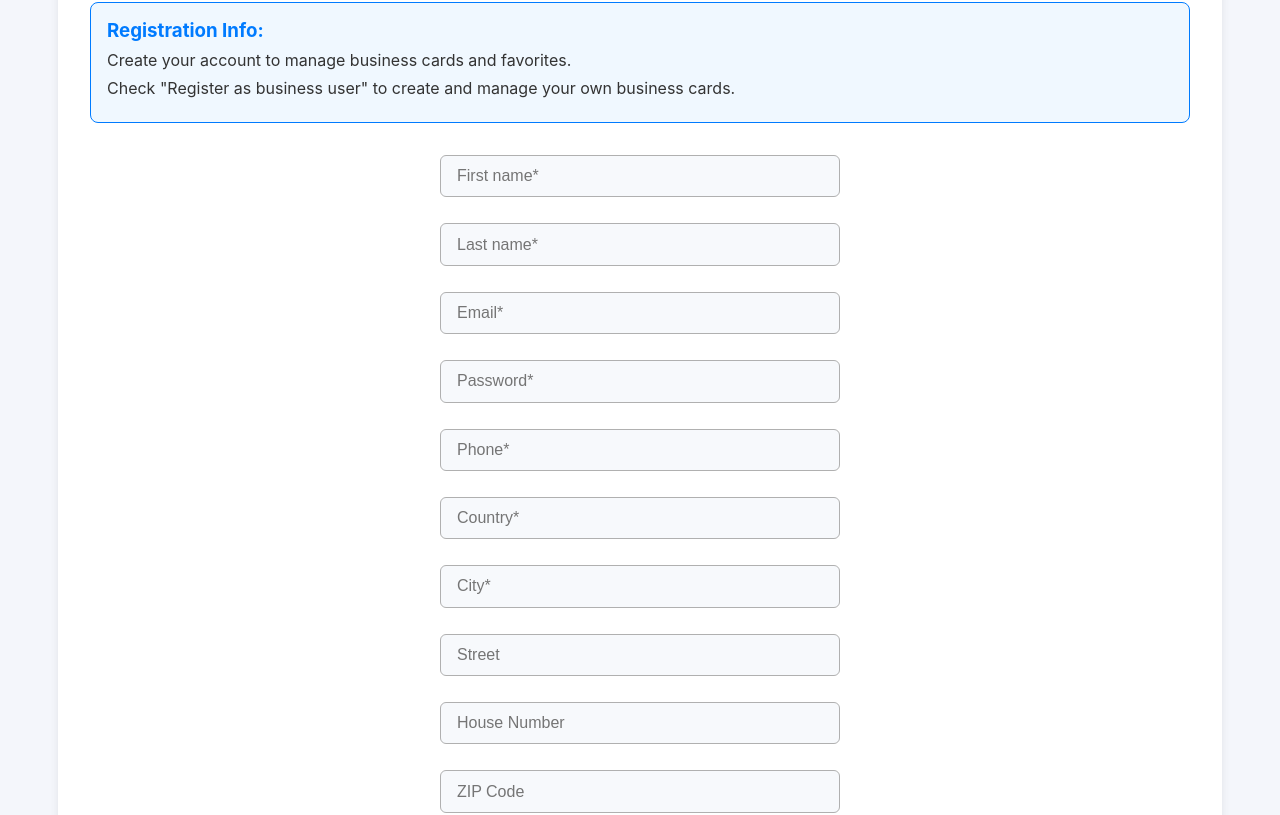
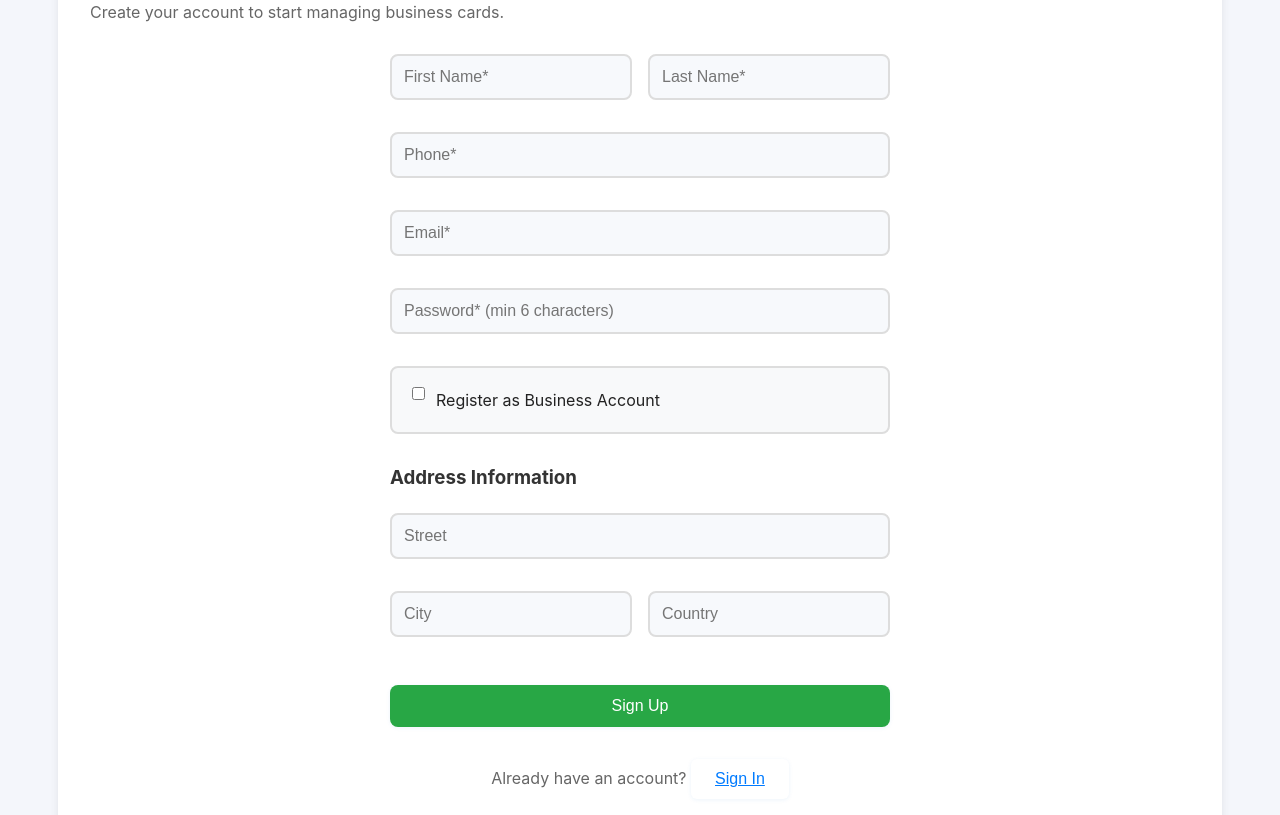
Before and after one commit to Alon03f/ReactProject, a React (Vite) app: page /#/register in a window 1280 px wide. Shown: the part 213-1028 px from the top of the page. Built offline with nearby package versions, Linux system fonts and the light colour scheme; no server answers; sample sign-in values are in the browser's storage.

Commit message:
Update RegisterPage.jsx

```diff
--- a/src/components/pages/RegisterPage.jsx
+++ b/src/components/pages/RegisterPage.jsx
@@ -3,30 +3,28 @@ import { useNavigate } from "react-router-dom";
 import { ApiService } from "../api";
 
 function RegisterPage({ onRegister }) {
-    const navigate = useNavigate();
-    const [loading, setLoading] = useState(false);
-    const [error, setError] = useState("");
     const [formData, setFormData] = useState({
         firstName: "",
         lastName: "",
+        phone: "",
         email: "",
         password: "",
-        phone: "",
-        country: "",
-        city: "",
-        street: "",
-        houseNumber: "",
-        zip: "",
         isBusiness: false,
         ceoName: "",
-        companyName: ""
+        companyName: "",
+        street: "",
+        city: "",
+        country: ""
     });
+    const [loading, setLoading] = useState(false);
+    const [error, setError] = useState("");
+    const navigate = useNavigate();
 
     const handleChange = (e) => {
         const { name, value, type, checked } = e.target;
-        setFormData((prev) => ({
+        setFormData(prev => ({
             ...prev,
-            [name]: type === "checkbox" ? checked : value
+            [name]: type === 'checkbox' ? checked : value
         }));
         setError("");
     };
@@ -37,181 +35,218 @@ function RegisterPage({ onRegister }) {
         setError("");
 
         try {
-            const newUser = await ApiService.registerUser(formData);
+            if (formData.password.length < 6) {
+                throw new Error("Password must be at least 6 characters long");
+            }
 
-            const localUsers = JSON.parse(localStorage.getItem("users")) || [];
-            localUsers.push(newUser);
-            localStorage.setItem("users", JSON.stringify(localUsers));
-            localStorage.setItem("user", JSON.stringify(newUser));
-
-            if (onRegister) onRegister(newUser);
+            const user = await ApiService.registerUser(formData);
+            onRegister(user);
             navigate("/");
         } catch (error) {
-            console.error("Registration failed:", error);
-            setError("Registration failed. Please try again.");
+            setError(error.message || "Registration failed. Please try again.");
         } finally {
             setLoading(false);
         }
     };
 
-    if (loading) {
-        return (
-            <main>
-                <div style={{ textAlign: 'center' }}>
-                    <h1>Creating Account...</h1>
-                    <div style={{
-                        width: '40px',
-                        height: '40px',
-                        border: '3px solid #333',
-                        borderTop: '3px solid #007bff',
-                        borderRadius: '50%',
-                        animation: 'spin 1s linear infinite',
-                        margin: '2rem auto'
-                    }}></div>
-                    <style>{`
-                        @keyframes spin {
-                            0% { transform: rotate(0deg); }
-                            100% { transform: rotate(360deg); }
-                        }
-                    `}</style>
-                </div>
-            </main>
-        );
-    }
-
     return (
         <main>
-            <h1>REGISTER</h1>
-            <div style={{
-                backgroundColor: '#f0f8ff',
-                border: '1px solid #007bff',
-                padding: '1rem',
-                borderRadius: '8px',
-                marginBottom: '2rem',
-                color: '#333'
+            <h1>Sign Up</h1>
+            <p style={{ color: '#666', marginBottom: '2rem' }}>
+                Create your account to start managing business cards.
+            </p>
+
+            <form onSubmit={handleSubmit} style={{
+                display: "flex",
+                flexDirection: "column",
+                gap: "1rem",
+                maxWidth: "500px",
+                margin: "0 auto"
             }}>
-                <h3 style={{ margin: '0 0 0.5rem 0', color: '#007bff' }}>Registration Info:</h3>
-                <p style={{ margin: '0.5rem 0' }}>
-                    Create your account to manage business cards and favorites.
-                </p>
-                <p style={{ margin: '0.5rem 0' }}>
-                    Check "Register as business user" to create and manage your own business cards.
-                </p>
-            </div>
+                <div style={{ display: "grid", gridTemplateColumns: "1fr 1fr", gap: "1rem" }}>
+                    <input
+                        type="text"
+                        name="firstName"
+                        placeholder="First Name*"
+                        value={formData.firstName}
+                        onChange={handleChange}
+                        required
+                        disabled={loading}
+                        style={{
+                            padding: "0.75rem",
+                            border: "2px solid #ddd",
+                            borderRadius: "8px",
+                            fontSize: "1rem"
+                        }}
+                    />
+                    <input
+                        type="text"
+                        name="lastName"
+                        placeholder="Last Name*"
+                        value={formData.lastName}
+                        onChange={handleChange}
+                        required
+                        disabled={loading}
+                        style={{
+                            padding: "0.75rem",
+                            border: "2px solid #ddd",
+                            borderRadius: "8px",
+                            fontSize: "1rem"
+                        }}
+                    />
+                </div>
 
-            <form className="register-form" onSubmit={handleSubmit}>
                 <input
-                    name="firstName"
-                    placeholder="First name*"
+                    type="tel"
+                    name="phone"
+                    placeholder="Phone*"
+                    value={formData.phone}
+                    onChange={handleChange}
                     required
-                    value={formData.firstName}
-                    onChange={handleChange}
+                    disabled={loading}
+                    style={{
+                        padding: "0.75rem",
+                        border: "2px solid #ddd",
+                        borderRadius: "8px",
+                        fontSize: "1rem"
+                    }}
                 />
+
                 <input
-                    name="lastName"
-                    placeholder="Last name*"
-                    required
-                    value={formData.lastName}
-                    onChange={handleChange}
-                />
-                <input
+                    type="email"
                     name="email"
-                    type="email"
                     placeholder="Email*"
-                    required
                     value={formData.email}
                     onChange={handleChange}
+                    required
+                    disabled={loading}
+                    style={{
+                        padding: "0.75rem",
+                        border: "2px solid #ddd",
+                        borderRadius: "8px",
+                        fontSize: "1rem"
+                    }}
                 />
+
                 <input
+                    type="password"
                     name="password"
-                    type="password"
-                    placeholder="Password*"
-                    required
+                    placeholder="Password* (min 6 characters)"
                     value={formData.password}
                     onChange={handleChange}
+                    required
+                    minLength="6"
+                    disabled={loading}
+                    style={{
+                        padding: "0.75rem",
+                        border: "2px solid #ddd",
+                        borderRadius: "8px",
+                        fontSize: "1rem"
+                    }}
                 />
+
+                <div style={{
+                    display: "flex",
+                    alignItems: "center",
+                    gap: "0.5rem",
+                    padding: "1rem",
+                    backgroundColor: "#f8f9fa",
+                    borderRadius: "8px",
+                    border: "2px solid #ddd"
+                }}>
+                    <input
+                        type="checkbox"
+                        name="isBusiness"
+                        id="isBusiness"
+                        checked={formData.isBusiness}
+                        onChange={handleChange}
+                        disabled={loading}
+                    />
+                    <label htmlFor="isBusiness" style={{ fontSize: "1rem", cursor: "pointer" }}>
+                        Register as Business Account
+                    </label>
+                </div>
+
+                {formData.isBusiness && (
+                    <>
+                        <input
+                            type="text"
+                            name="ceoName"
+                            placeholder="CEO Name"
+                            value={formData.ceoName}
+                            onChange={handleChange}
+                            disabled={loading}
+                            style={{
+                                padding: "0.75rem",
+                                border: "2px solid #ddd",
+                                borderRadius: "8px",
+                                fontSize: "1rem"
+                            }}
+                        />
+                        <input
+                            type="text"
+                            name="companyName"
+                            placeholder="Company Name"
+                            value={formData.companyName}
+                            onChange={handleChange}
+                            disabled={loading}
+                            style={{
+                                padding: "0.75rem",
+                                border: "2px solid #ddd",
+                                borderRadius: "8px",
+                                fontSize: "1rem"
+                            }}
+                        />
+                    </>
+                )}
+
+                <h3 style={{ margin: "1rem 0 0.5rem 0", color: "#333" }}>Address Information</h3>
+
                 <input
-                    name="phone"
-                    placeholder="Phone*"
-                    required
-                    value={formData.phone}
-                    onChange={handleChange}
-                />
-                <input
-                    name="country"
-                    placeholder="Country*"
-                    required
-                    value={formData.country}
-                    onChange={handleChange}
-                />
-                <input
-                    name="city"
-                    placeholder="City*"
-                    required
-                    value={formData.city}
-                    onChange={handleChange}
-                />
-                <input
+                    type="text"
                     name="street"
                     placeholder="Street"
                     value={formData.street}
                     onChange={handleChange}
-                />
-                <input
-                    name="houseNumber"
-                    placeholder="House Number"
-                    value={formData.houseNumber}
-                    onChange={handleChange}
-                />
-                <input
-                    name="zip"
-                    placeholder="ZIP Code"
-                    value={formData.zip}
-                    onChange={handleChange}
+                    disabled={loading}
+                    style={{
+                        padding: "0.75rem",
+                        border: "2px solid #ddd",
+                        borderRadius: "8px",
+                        fontSize: "1rem"
+                    }}
                 />
 
-                <label style={{
-                    display: 'flex',
-                    alignItems: 'center',
-                    gap: '0.5rem',
-                    cursor: 'pointer',
-                    padding: '0.5rem',
-                    backgroundColor: formData.isBusiness ? '#e3f2fd' : 'transparent',
-                    borderRadius: '6px',
-                    border: formData.isBusiness ? '2px solid #2196f3' : '2px solid transparent'
-                }}>
+                <div style={{ display: "grid", gridTemplateColumns: "1fr 1fr", gap: "1rem" }}>
                     <input
-                        type="checkbox"
-                        name="isBusiness"
-                        checked={formData.isBusiness}
+                        type="text"
+                        name="city"
+                        placeholder="City"
+                        value={formData.city}
                         onChange={handleChange}
-                        style={{ cursor: 'pointer' }}
+                        disabled={loading}
+                        style={{
+                            padding: "0.75rem",
+                            border: "2px solid #ddd",
+                            borderRadius: "8px",
+                            fontSize: "1rem"
+                        }}
                     />
-                    <span style={{ color: formData.isBusiness ? '#1976d2' : 'white', fontWeight: formData.isBusiness ? 'bold' : 'normal' }}>
-                        Register as a business user
-                    </span>
-                </label>
-
-                {formData.isBusiness && (
-                    <>
-                        <input
-                            name="ceoName"
-                            placeholder="Full name of the company's CEO*"
-                            required
-                            value={formData.ceoName}
-                            onChange={handleChange}
-                            style={{ backgroundColor: '#e3f2fd', border: '2px solid #2196f3' }}
-                        />
-                        <input
-                            name="companyName"
-                            placeholder="Company name*"
-                            required
-                            value={formData.companyName}
-                            onChange={handleChange}
-                            style={{ backgroundColor: '#e3f2fd', border: '2px solid #2196f3' }}
-                        />
-                    </>
-                )}
+                    <input
+                        type="text"
+                        name="country"
+                        placeholder="Country"
+                        value={formData.country}
+                        onChange={handleChange}
+                        disabled={loading}
+                        style={{
+                            padding: "0.75rem",
+                            border: "2px solid #ddd",
+                            borderRadius: "8px",
+                            fontSize: "1rem"
+                        }}
+                    />
+                </div>
 
                 {error && (
                     <div style={{
@@ -220,41 +255,52 @@ function RegisterPage({ onRegister }) {
                         padding: "0.75rem",
                         borderRadius: "6px",
                         border: "1px solid #ffcdd2",
-                        marginTop: "0.5rem",
                         fontSize: "0.9rem"
                     }}>
                         {error}
                     </div>
                 )}
 
-                <div style={{ display: "flex", gap: "1rem", marginTop: "2rem" }}>
+                <button
+                    type="submit"
+                    disabled={loading}
+                    style={{
+                        padding: "0.75rem",
+                        backgroundColor: loading ? "#666" : "#28a745",
+                        border: "none",
+                        color: "white",
+                        borderRadius: "8px",
+                        cursor: loading ? "not-allowed" : "pointer",
+                        fontSize: "1rem",
+                        fontWeight: "500",
+                        opacity: loading ? 0.7 : 1,
+                        marginTop: "1rem"
+                    }}
+                >
+                    {loading ? "Creating Account..." : "Sign Up"}
+                </button>
+
+                <div style={{
+                    textAlign: "center",
+                    marginTop: "1rem",
+                    color: "#666"
+                }}>
+                    Already have an account?{" "}
                     <button
                         type="button"
-                        className="cancel"
-                        onClick={() => navigate("/")}
+                        onClick={() => navigate("/login")}
+                        style={{
+                            background: "none",
+                            border: "none",
+                            color: "#007bff",
+                            cursor: "pointer",
+                            textDecoration: "underline"
+                        }}
                     >
-                        CANCEL
-                    </button>
-                    <button
-                        type="submit"
-                        className="success"
-                        disabled={loading}
-                    >
-                        {loading ? "CREATING..." : "SIGN UP"}
+                        Sign In
                     </button>
                 </div>
             </form>
-
-            <div style={{
-                textAlign: 'center',
-                marginTop: '2rem',
-                padding: '1rem',
-                backgroundColor: '#f8f9fa',
-                borderRadius: '8px',
-                color: 'white'
-            }}>
-                <p>Already have an account? <a href="/login" style={{ color: '#007bff' }}>Login here</a></p>
-            </div>
         </main>
     );
 }
```
